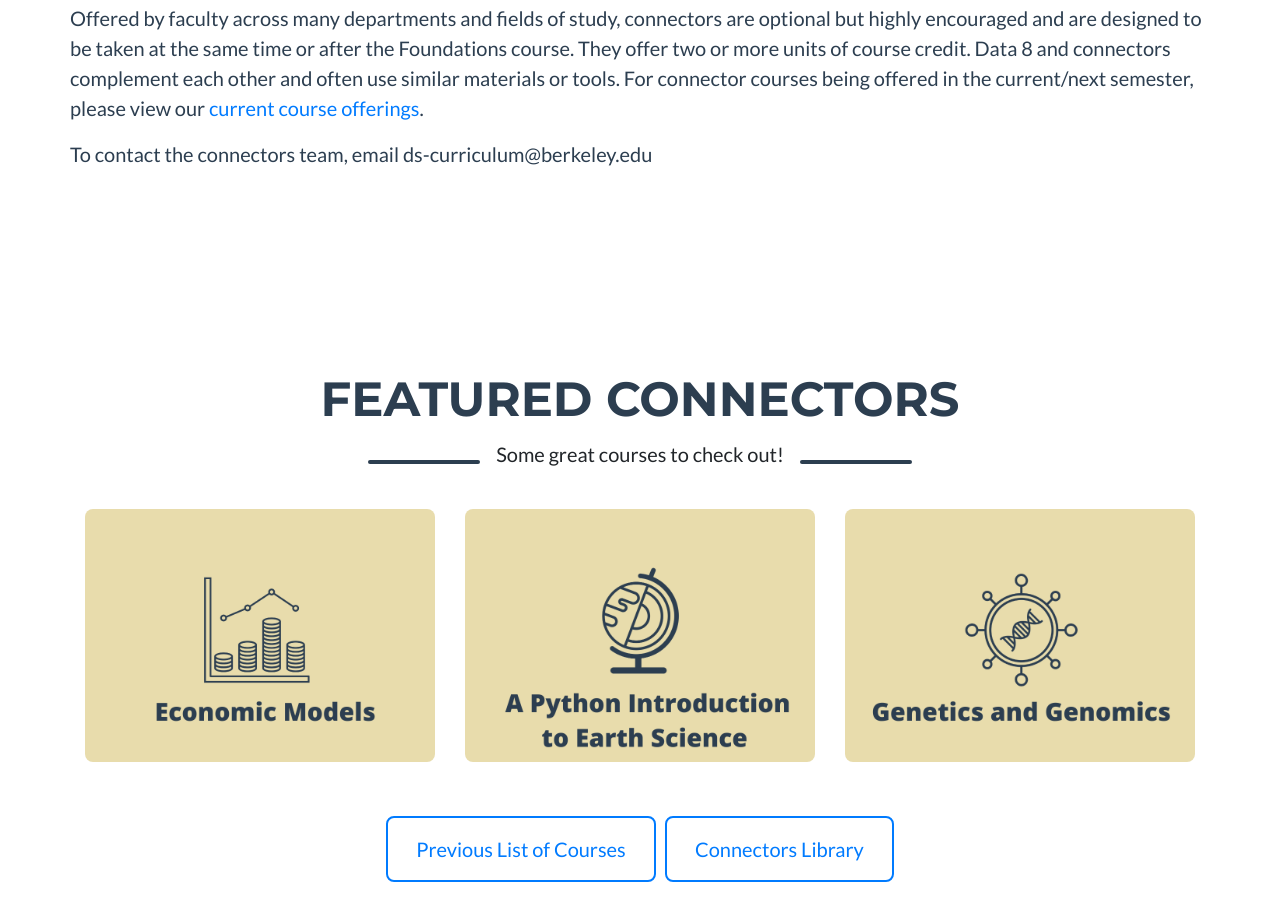
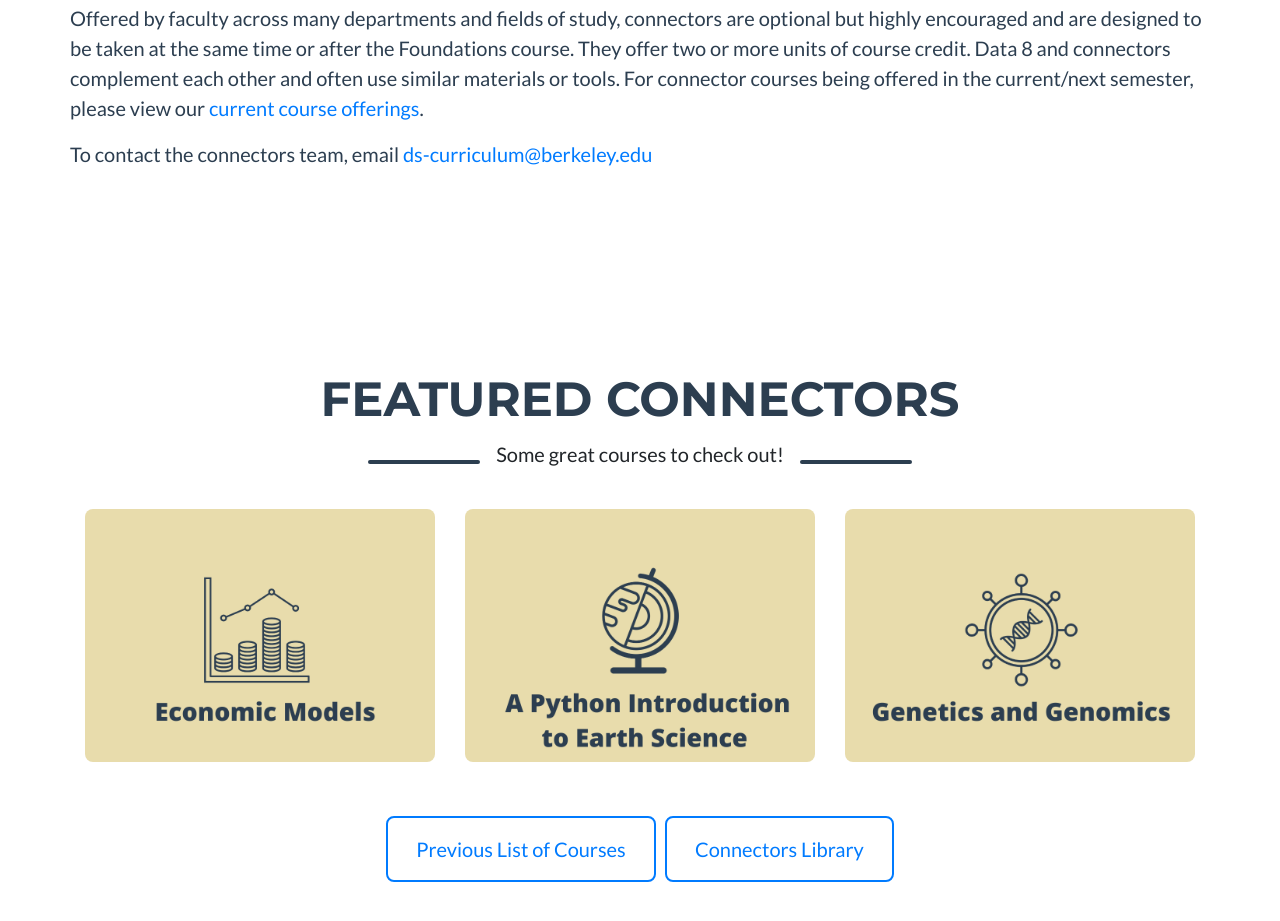
Before and after one commit to labanyamukhopadhyay/dsepconnectors, a website: page index.html in a window 1280 px wide. Shown: the part 1311-2232 px from the top of the page. Drawn offline with nearby package versions, Linux system fonts and the light colour scheme; files that its build step writes are made by us from their sources.

Commit message:
add email link

```diff
--- a/index.html
+++ b/index.html
@@ -141,7 +141,7 @@
           <p class = "lead "> Offered by faculty across many departments and fields of study, connectors are optional but highly encouraged and are designed to be taken at the same time or after the Foundations course. They offer two or more units of course credit. Data 8 and connectors complement each other and often use similar materials or tools. For connector courses being offered in the current/next semester, please view our <a href="https://data.berkeley.edu/academics/undergraduate-programs/data-science-offerings">current course offerings</a>. </p>
           <br>
           <br>
-          <p class = "lead "> To contact the connectors team, email ds-curriculum@berkeley.edu</p>
+          <p class = "lead "> To contact the connectors team, email <a href="mailto:ds-curriculum@berkeley.edu">ds-curriculum@berkeley.edu</a> </p>
 
 
 
```
